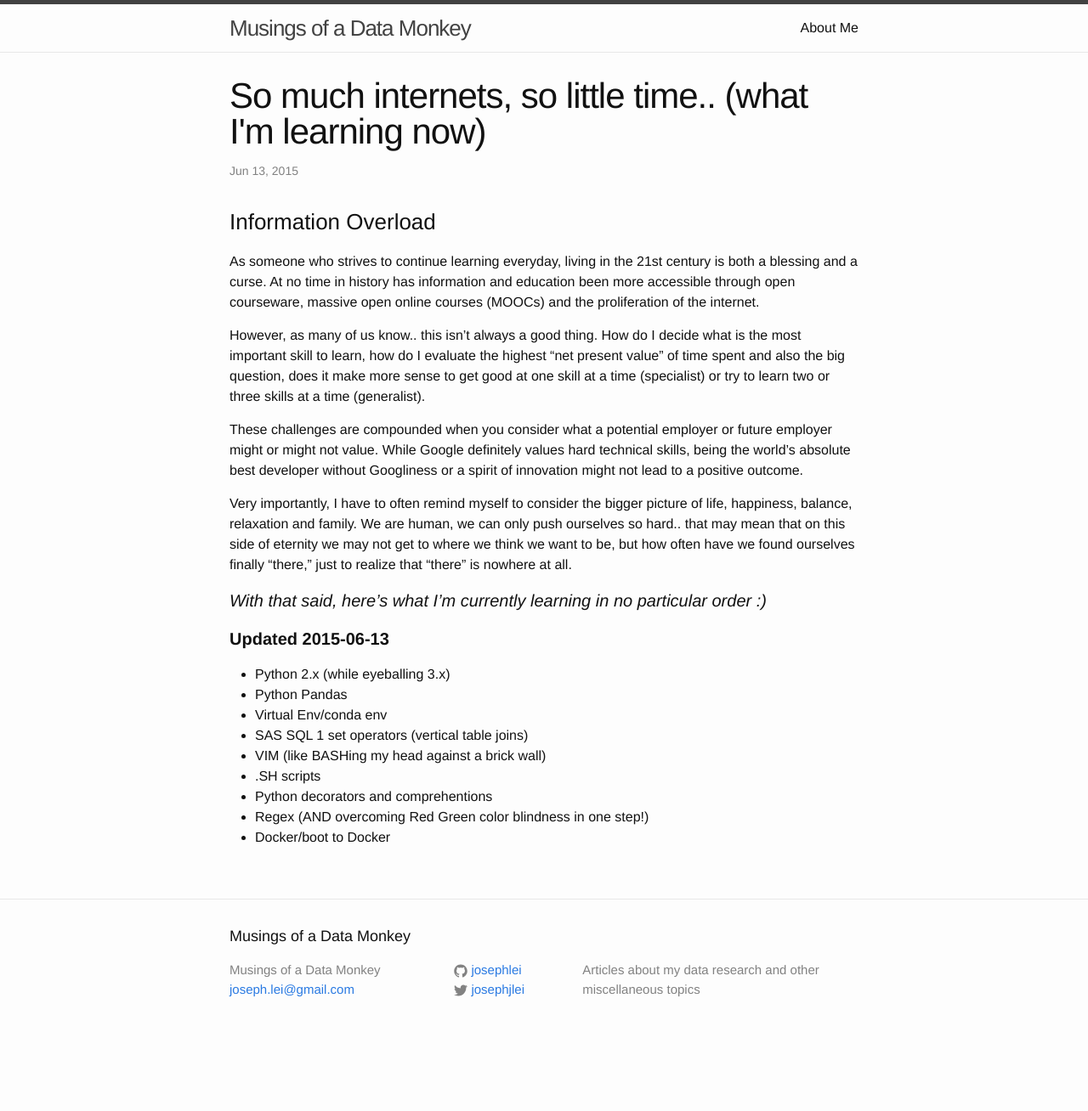
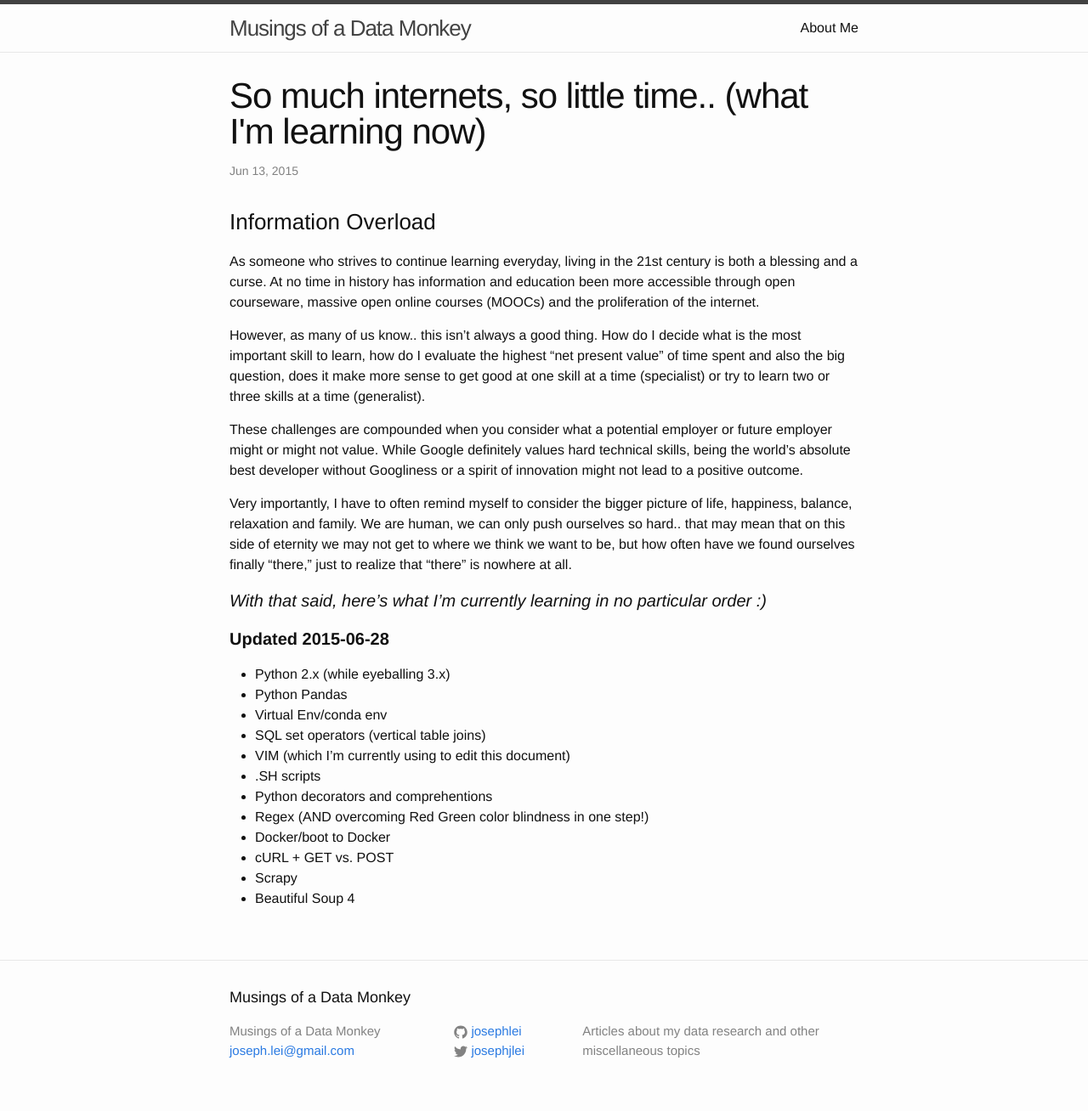
Before and after one commit to josephlei/jjl-website, a Jekyll site: the page built from _posts/2015-06-13-what-to-learn-first.markdown, in a window 1280 px wide. Shown: the whole page at 85% size. Built offline with Jekyll 4.4.1, drawn with Linux system fonts in a browser that asks for light colours; before the commit the page ends 1236 px from its top, so only the background shows below that.

Commit message:
update learning list

```diff
--- a/_posts/2015-06-13-what-to-learn-first.markdown
+++ b/_posts/2015-06-13-what-to-learn-first.markdown
@@ -18,14 +18,17 @@ Very importantly, I have to often remind myself to consider the bigger picture o
 
 ####*With that said, here's what I'm currently learning in no particular order :)*
 
-####**Updated 2015-06-13**
+####**Updated 2015-06-28**
 
 * Python 2.x (while eyeballing 3.x)
 * Python Pandas
 * Virtual Env/conda env
-* SAS SQL 1 set operators (vertical table joins)
-* VIM (like BASHing my head against a brick wall)
+* SQL set operators (vertical table joins)
+* VIM (which I'm currently using to edit this document)
 * .SH scripts
 * Python decorators and comprehentions
 * Regex (AND overcoming Red Green color blindness in one step!)
 * Docker/boot to Docker
+* cURL + GET vs. POST
+* Scrapy
+* Beautiful Soup 4
```
